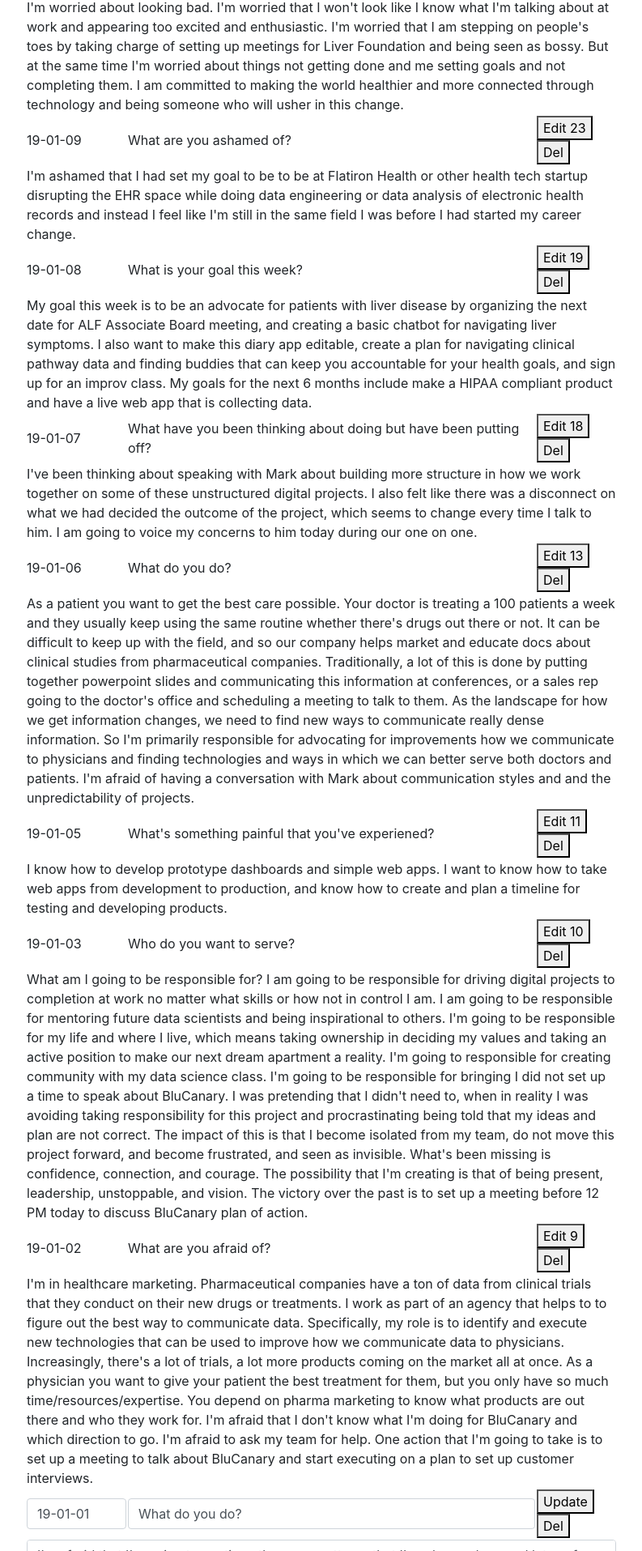
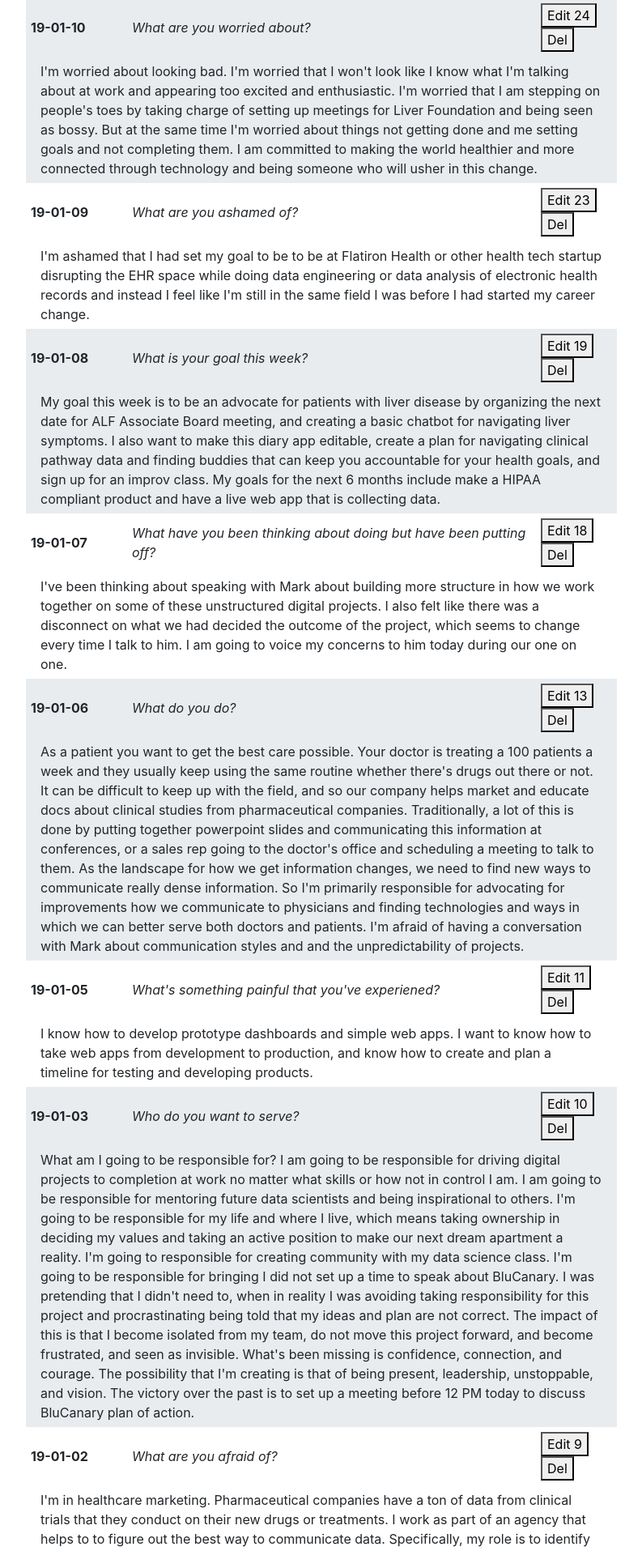
Before and after one commit to m3ngineer/captains-log, a Django app: page /7/edit in a window 1280 px wide. Shown: the part 1080-2995 px from the top of the page at 81% size, without its empty margins (243-1036 px from the left). Run offline with Django 3.2, Linux system fonts and the light colour scheme; data comes from the database, SQL or seed files in the repository; some libraries are stand-ins or nearby versions.

Commit message:
Add custom css from base.htm

```diff
--- a/generator/static/base.css
+++ b/generator/static/base.css
@@ -1,3 +1,39 @@
+tr, td {
+  padding: 6px;
+}
+
+.response {
+  padding: 6px 18px;
+}
+
+.prompt {
+  font-style: italic;
+}
+
+.date {
+  font-weight: bold;
+}
+
+.grey-bg {
+  background: #e9ecef;
+}
+
 #id_new_item {
   margin-top: 2ex;
 }
+
+.edit-response {
+    width: 450px;
+    height: 150px;
+    padding: 5px;
+}
+
+.edit-date {
+  width: 100px;
+  padding: 5px;
+}
+
+.edit-prompt {
+  width: 340px;
+  padding: 5px;
+}
```
